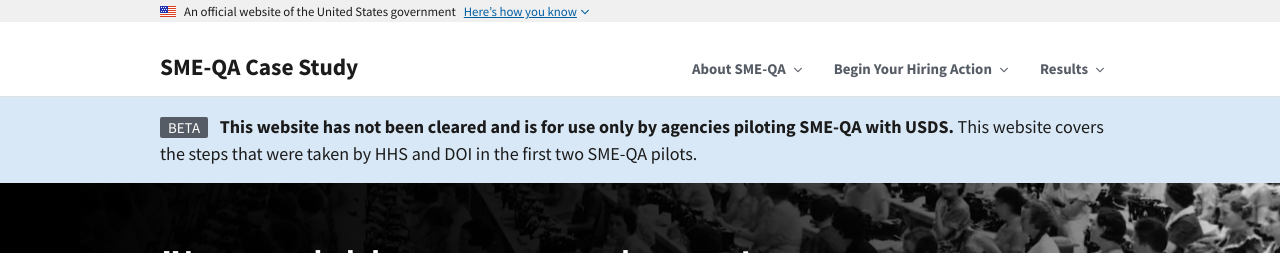
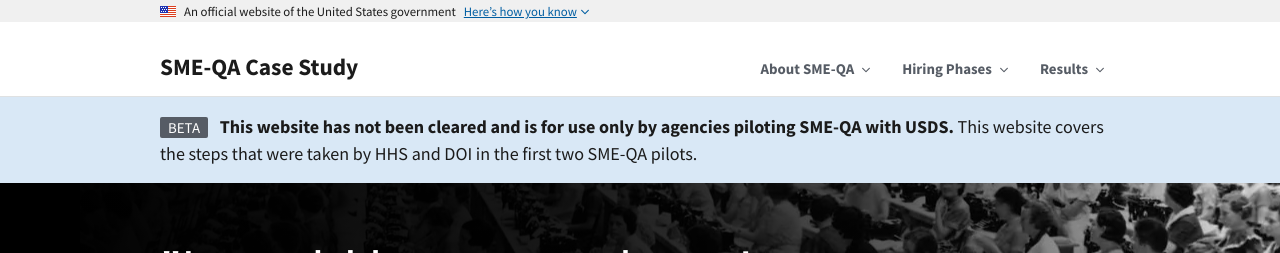
Before and after one commit to usds/SME-QA-Website, a Jekyll site: the page built from pages/home.html, in a window 1280 px wide. Shown: the top 253 px of the page. Built offline with Jekyll 4.4.1, drawn with Linux system fonts in a browser that asks for light colours.

Commit message:
Update navigation.yml

```diff
--- a/_data/navigation.yml
+++ b/_data/navigation.yml
@@ -2,7 +2,7 @@
   - text: About SME-QA
     href: /
     name: about
-  - text: Begin Your Hiring Action
+  - text: Hiring Phases
     href: /hiring-phases/
     name: hiring-phases
   - text: Results
```
